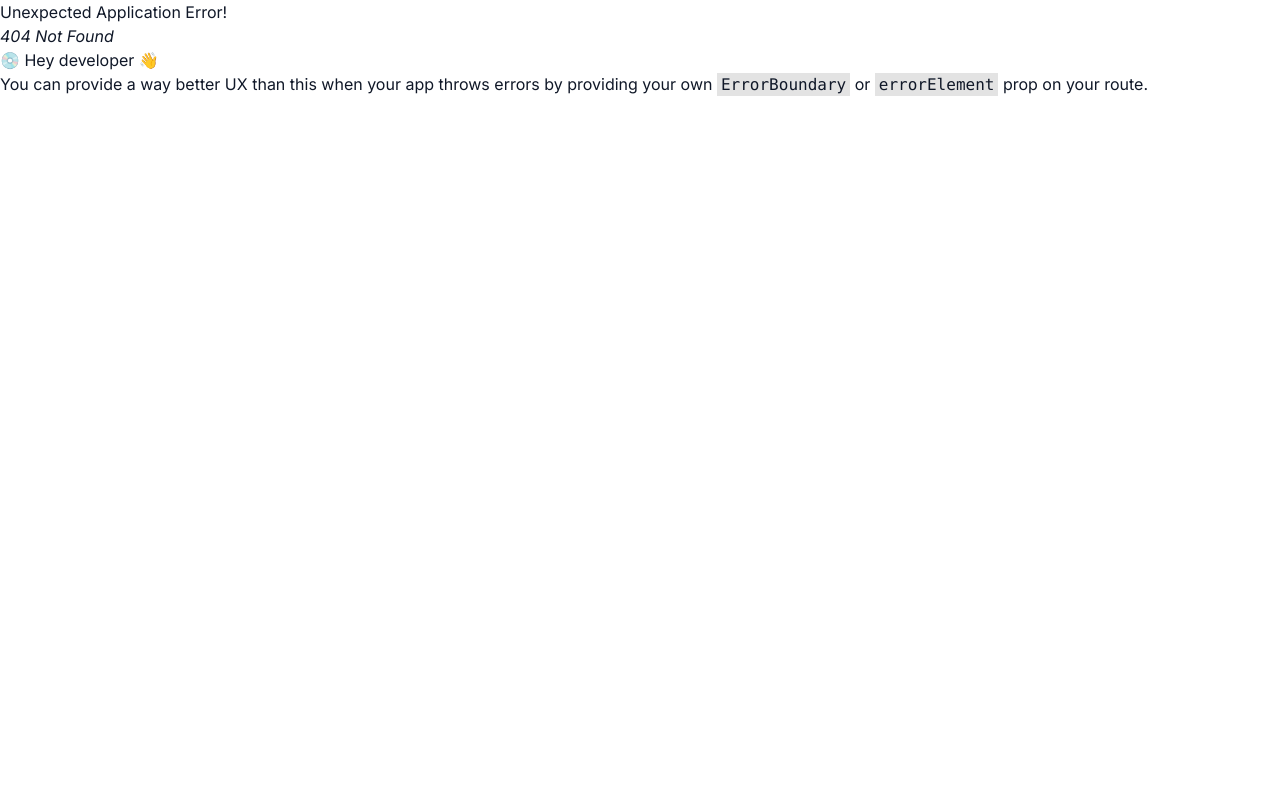
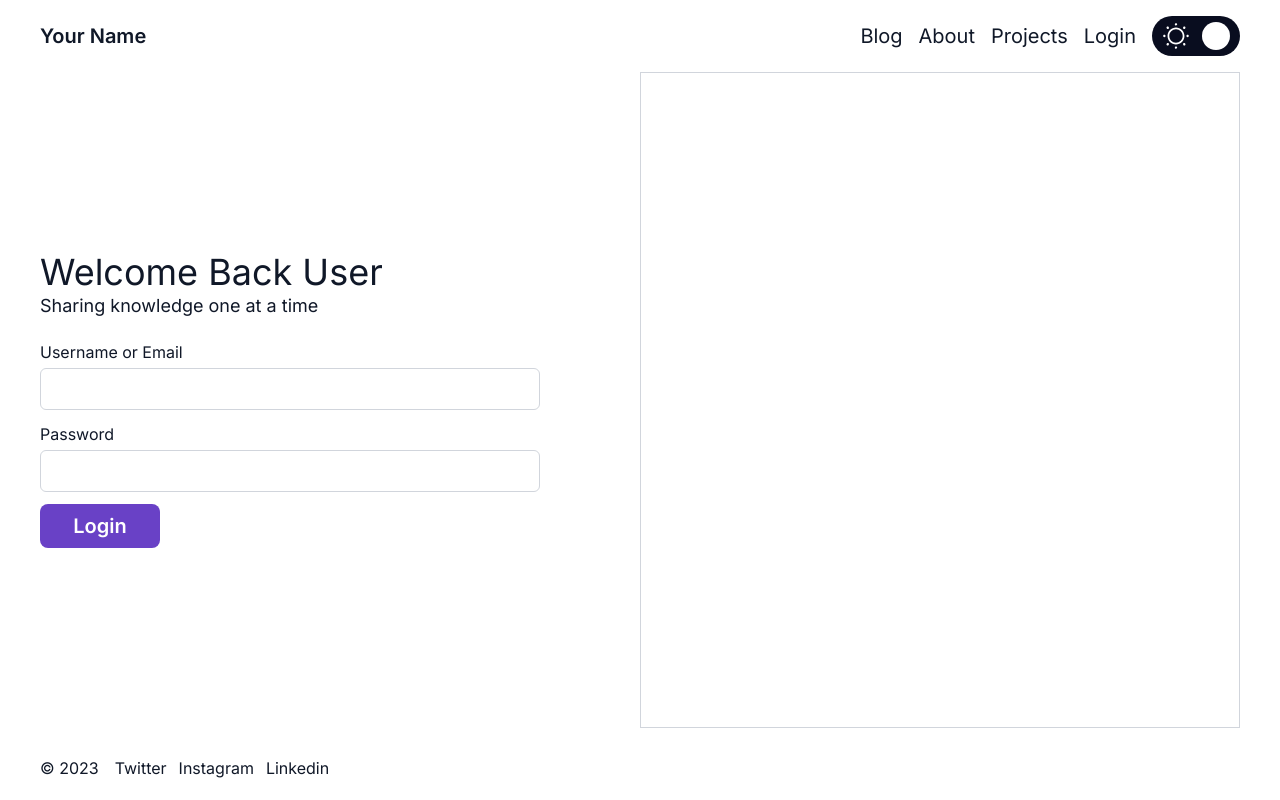
Before and after one commit to adhikareeprayush/The-Blog, a React (Vite) app: page /login in a window 1280 px wide. Before the commit this address had no page. Built offline with nearby package versions, Linux system fonts and the light colour scheme.

Commit message:
test:checking the login functionality

```diff
--- a/src/components/reuseable/Nav.tsx
+++ b/src/components/reuseable/Nav.tsx
@@ -5,7 +5,7 @@ import type { NavMenus, NavMenu } from "../../type";
 const navMenus: NavMenus = [
   {
     name: "Blog",
-    url: "/blog",
+    url: "/",
   },
   {
     name: "About",
@@ -16,8 +16,8 @@ const navMenus: NavMenus = [
     url: "/projects",
   },
   {
-    name: "Newsletter",
-    url: "/newsletter",
+    name: "Login",
+    url: "/login",
   },
 ];
 
@@ -39,7 +39,7 @@ const Nav = () => {
         {navMenus.map((menu: NavMenu) => {
           return (
             <li key={menu.url}>
-              <Link to={`/${menu.url}`}>{menu.name}</Link>
+              <Link to={menu.url}>{menu.name}</Link>
             </li>
           );
         })}
--- a/src/layout/Landing.tsx
+++ b/src/layout/Landing.tsx
@@ -1,16 +1,18 @@
 import { Outlet } from "react-router-dom";
 import Nav from "../components/reuseable/Nav";
 import { useTheme } from "../provider/ThemeProvider";
+import Footer from "../components/Footer";
 const Landing = () => {
   const { theme } = useTheme();
   return (
     <div
-      className={`2xl:px-[140px] px-[40px] py-4 flex flex-col gap-4 ${
+      className={`2xl:px-[140px] px-[40px] min-h-screen py-4 flex flex-col gap-4 ${
         theme === "dark" ? "bg-dark" : ""
       }`}
     >
       <Nav />
       <Outlet />
+      <Footer />
     </div>
   );
 };
--- a/src/pages/Home.tsx
+++ b/src/pages/Home.tsx
@@ -1,5 +1,4 @@
 import AllBlogs from "../components/AllBlogs";
-import Footer from "../components/Footer";
 import Hero from "../components/Hero";
 import RecentBlogs from "../components/RecentBlogs";
 import Pagination from "../components/reuseable/Pagination";
@@ -11,7 +10,6 @@ const Home = () => {
       <RecentBlogs />
       <AllBlogs />
       <Pagination />
-      <Footer />
     </>
   );
 };
--- /dev/null
+++ b/src/pages/Login.tsx
@@ -0,0 +1,67 @@
+import { authRoutes } from "../utils/axios/api";
+interface LoginFormElements extends HTMLFormControlsCollection {
+  identifier: HTMLInputElement;
+  password: HTMLInputElement;
+}
+
+interface LoginForm extends HTMLFormElement {
+  elements: LoginFormElements;
+}
+const Login = () => {
+  const { loginUser } = authRoutes;
+
+  const handleLogin = async (e: React.FormEvent<LoginForm>) => {
+    e.preventDefault();
+    const formData = new FormData(e.currentTarget);
+    const data = Object.fromEntries(formData.entries());
+
+    const response = await loginUser(data);
+    if (response.status === 200) {
+      alert("Login Successful");
+      localStorage.setItem("token", response.data.token);
+    }
+  };
+  return (
+    <div className="flex-1 grid grid-cols-2">
+      <div className="col-span-1 flex flex-col gap-5 items-start justify-center">
+        <div className="flex flex-col">
+          <h3 className="text-center w-fit text-4xl">Welcome Back User</h3>
+          <span className="text-lg text-lightGray">
+            Sharing knowledge one at a time
+          </span>
+        </div>
+        <form onSubmit={handleLogin} className="flex flex-col w-[500px] gap-3">
+          <div className="flex flex-col gap-1">
+            <label htmlFor="identifier">Username or Email</label>
+            <input
+              type="text"
+              id="identifier"
+              name="identifier"
+              className="border border-gray-300 p-2 rounded-md"
+            />
+          </div>
+          <div className="flex flex-col gap-1">
+            <label htmlFor="password">Password</label>
+            <input
+              type="password"
+              id="password"
+              name="password"
+              className="border border-gray-300 p-2 rounded-md"
+            />
+          </div>
+          <button
+            type="submit"
+            className="flex items-center justify-center text-center bg-purple w-[120px] text-white px-3 py-2 text-xl rounded-lg font-semibold cursor-pointer"
+          >
+            Login
+          </button>
+        </form>
+      </div>
+      <div className="cols-span-1 h-full relative">
+        <hr className="absolute inset-0 w-full h-full border border-gray-300" />
+      </div>
+    </div>
+  );
+};
+
+export default Login;
--- a/src/router.tsx
+++ b/src/router.tsx
@@ -1,6 +1,7 @@
 import { createBrowserRouter } from "react-router-dom";
 import Landing from "./layout/Landing";
 import Home from "./pages/Home";
+import Login from "./pages/Login";
 
 const router = createBrowserRouter([
   {
@@ -11,6 +12,10 @@ const router = createBrowserRouter([
         index: true,
         element: <Home />,
       },
+      {
+        path: "login",
+        element: <Login />,
+      },
     ],
   },
 ]);
--- a/src/utils/axios/api.ts
+++ b/src/utils/axios/api.ts
@@ -1,9 +1,9 @@
 import axiosInstance from "./axios";
 
 // Auth Routes
-const registerUser = (formdata: FormData) =>
+const registerUser = (formdata: any) =>
   axiosInstance.post("/auth/register", formdata);
-const loginUser = (formdata: FormData) =>
+const loginUser = (formdata: any) =>
   axiosInstance.post("/auth/login", formdata);
 
 export const authRoutes = { registerUser, loginUser };
@@ -12,7 +12,7 @@ export const authRoutes = { registerUser, loginUser };
 const getMe = () => axiosInstance.get("/users/profile");
 const getPublicUserProfile = (username: string) =>
   axiosInstance.get(`/users/${username}`);
-const updateProfile = (formdata: FormData) =>
+const updateProfile = (formdata: any) =>
   axiosInstance.put("/users/profile", formdata);
 
 export const userRoutes = {
@@ -24,15 +24,14 @@ export const userRoutes = {
 // Post Routes
 const getAllPosts = (page: number, limit: number) =>
   axiosInstance.get(`/posts?page=${page}&limit=${limit}`);
-const createPost = (formdata: FormData) =>
-  axiosInstance.post("/posts", formdata);
+const createPost = (formdata: any) => axiosInstance.post("/posts", formdata);
 const getPost = (postId: string) => axiosInstance.get(`/posts/${postId}`);
-const updatePost = (postId: string, formdata: FormData) =>
+const updatePost = (postId: string, formdata: any) =>
   axiosInstance.put(`/posts/${postId}`, formdata);
 const deletePost = (postId: string) => axiosInstance.delete(`/posts/${postId}`);
 const toggleLike = (postId: string) =>
   axiosInstance.post(`/posts/${postId}/like`);
-const addComment = (postId: string, formdata: FormData) =>
+const addComment = (postId: string, formdata: any) =>
   axiosInstance.post(`/posts/${postId}/comments`, formdata);
 const getMyPosts = (userId: string, includeUnpublished: boolean) =>
   axiosInstance.get(
@@ -95,7 +94,7 @@ export const searchRoutes = {
   searchByAuthor,
 };
 
-const uploadImage = (folder: string, formdata: FormData) =>
+const uploadImage = (folder: string, formdata: any) =>
   axiosInstance.post(`/upload/images/upload?folder=${folder}`, formdata);
 
 export const uploadRoutes = {
```
Also changed, not shown: vercel.json (added).
